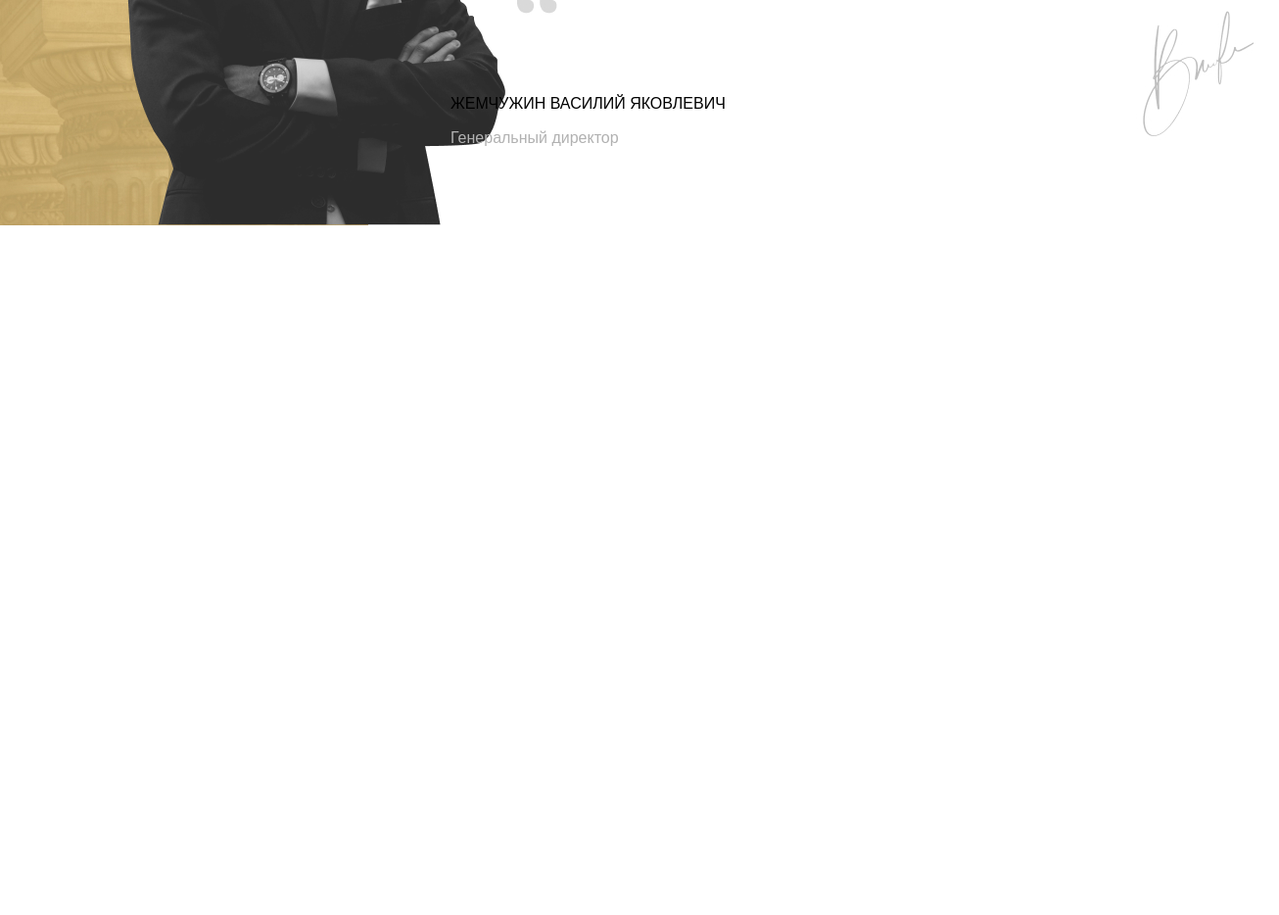
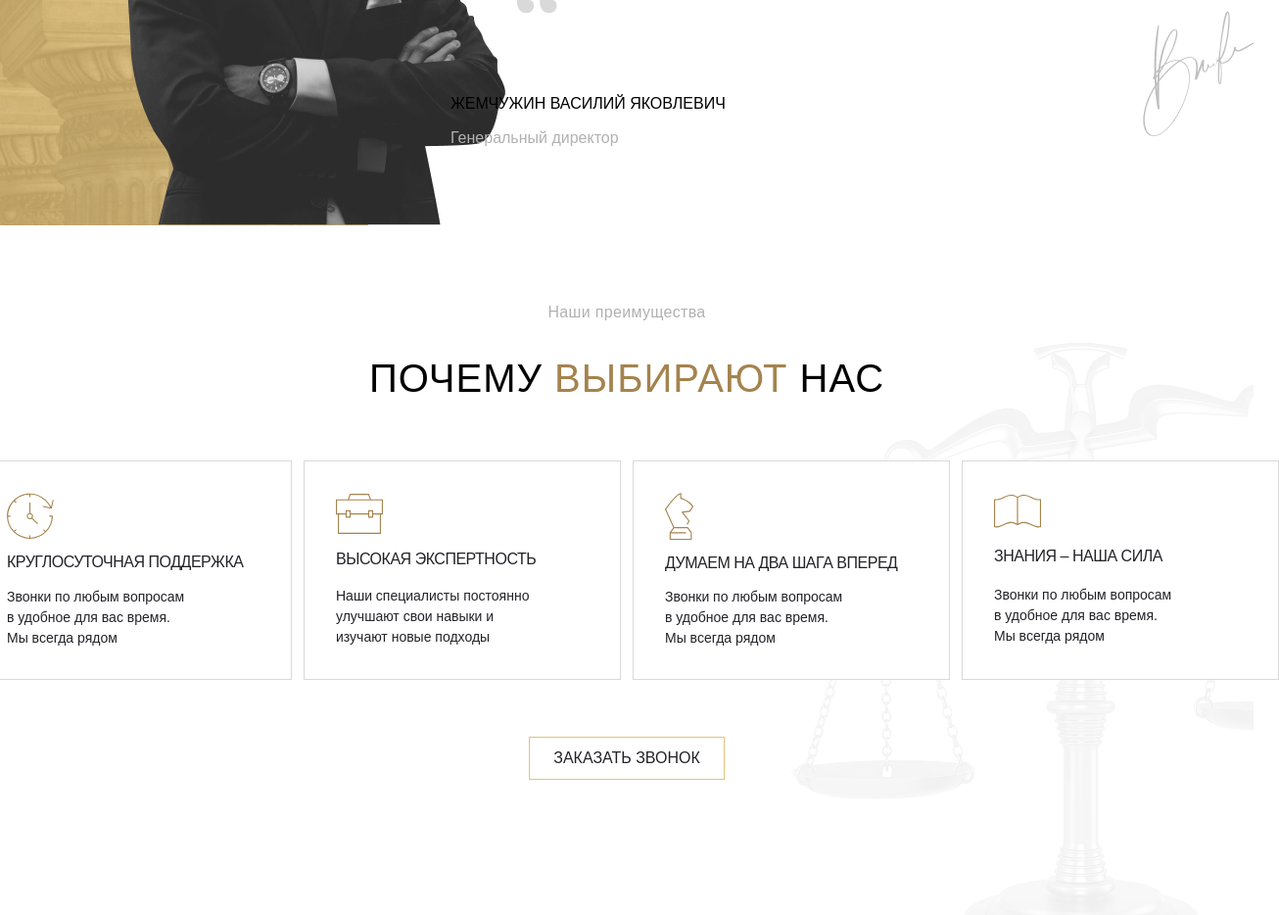
Before and after one commit to katsiarynaYaz/lawyer, a website built with Vite: page index.html in a window 1280 px wide. Shown: the part 1040-1974 px from the top of the page at 98% size, 1306 px wide, since content can reach past the window. Before the commit the page ends 1270 px from the top, so only its background shows below. Built offline with nearby package versions, Linux system fonts and the light colour scheme.

Commit message:
made section with advantages

```diff
--- a/index.html
+++ b/index.html
@@ -91,6 +91,52 @@
             </hgroup>
           </div>
         </section>
+
+        <section class="advantages-lawyer">
+          <hgroup>
+            <p class="muted-text">Наши преимущества</p>
+            <h2>Почему <span class="accent-title">выбирают</span> нас</h2>
+          </hgroup>
+
+          <div class="wrapper-blocks">
+            <div class="advantage-block1">
+              <img
+                src="/advantages/support.svg"
+                alt="Круглосуточная поддержка"
+              />
+              <h3 class="advantage-title">Круглосуточная поддержка</h3>
+              <p class="about-advantage">
+                Звонки по любым вопросам в удобное для вас время.<br />Мы всегда
+                рядом
+              </p>
+            </div>
+            <div class="advantage-block2">
+              <img src="/advantages/expert.svg" alt="Чемодан" />
+              <h3 class="advantage-title">Высокая экспертность</h3>
+              <p class="about-advantage">
+                Наши специалисты постоянно улучшают свои навыки и изучают новые
+                подходы
+              </p>
+            </div>
+            <div class="advantage-block3">
+              <img src="/advantages/looking-ahead.svg" alt="Шахматный конь" />
+              <h3 class="advantage-title">Думаем на два шага вперед</h3>
+              <p class="about-advantage">
+                Звонки по любым вопросам в удобное для вас время.<br />Мы всегда
+                рядом
+              </p>
+            </div>
+            <div class="advantage-block4">
+              <img src="/advantages/knowledge.svg" alt="Книжка" />
+              <h3 class="advantage-title">Знания – наша сила</h3>
+              <p class="about-advantage">
+                Звонки по любым вопросам в удобное для вас время.<br />Мы всегда
+                рядом
+              </p>
+            </div>
+          </div>
+          <button class="button-call" type="button">Заказать звонок</button>
+        </section>
       </main>
     </div>
   </body>
--- /dev/null
+++ b/src/styles/advantages.css
@@ -0,0 +1,58 @@
+.advantages-lawyer {
+  min-height: 624px;
+  height: 100%;
+  background-image: url("/advantages/background.png");
+  background-repeat: no-repeat;
+  background-position: bottom right;
+  position: relative;
+}
+
+.wrapper-blocks {
+  display: grid;
+  grid-template-columns: repeat(4, 324px);
+  grid-template-rows: 224px;
+  gap: 12px;
+  justify-content: center;
+  align-items: center;
+}
+
+div [class^="advantage-block"] {
+  border: 1px solid var(--border);
+  height: 100%;
+  display: flex;
+  flex-direction: column;
+  flex-wrap: wrap;
+  align-items: flex-start;
+  justify-content: space-around;
+  box-sizing: border-box;
+  padding: 24px 32px;
+  background-color: var(--white);
+}
+
+.advantage-title {
+  font-size: 16px;
+  text-transform: uppercase;
+  color: var(--black);
+  letter-spacing: -0.03em;
+}
+
+.about-advantage {
+  font-size: 14px;
+  line-height: 150%;
+  font-weight: 300;
+  max-width: unset;
+  color: var(--black);
+  text-wrap: balance;
+}
+
+.advantages-lawyer h2 {
+    margin-bottom: 58px;
+}
+
+.advantages-lawyer .button-call {
+  display: block;
+  margin-left: auto;
+  margin-right: auto;
+  margin-top: 58px;
+  cursor: pointer;
+}
--- a/src/styles/global.css
+++ b/src/styles/global.css
@@ -4,6 +4,8 @@
 */
 @import url(normalize.css);
 @import url(word-of-leader.css);
+@import url(advantages.css);
+@import url(reusable.css);
 
 :root {
   font-family: Montserrat, Arial, sans-serif;
@@ -12,6 +14,8 @@
   --light-yellow: rgba(227, 195, 122, 1);
   --dark-yellow: rgba(164, 131, 78, 1);
   --muted: rgba(177, 177, 177, 1);
+  --border: rgba(217, 217, 217, 1);
+  --black: rgba(35, 34, 40, 1);
 }
 
 body {
@@ -53,7 +57,7 @@ header a {
   text-decoration: none;
 }
 
-header a:hover {
+header a:hover:not(.phone) {
   color: var(--light-yellow);
   padding-bottom: 28px;
   border-bottom: 2px solid var(--light-yellow);
@@ -61,6 +65,7 @@ header a:hover {
 
 .phone {
   color: var(--light-yellow);
+  cursor: pointer;
 }
 
 .content-hero {
@@ -111,12 +116,13 @@ h1 {
   gap: 8px;
 }
 
-.button-call {
+.tel-button .button-call {
   width: 200px;
   height: 44px;
   border: 1px solid var(--light-yellow);
   text-transform: uppercase;
   color: var(--white);
+  cursor: pointer;
 }
 
 .info-block {
--- /dev/null
+++ b/src/styles/reusable.css
@@ -0,0 +1,53 @@
+.line-with-text {
+  position: relative;
+  display: inline-block;
+  padding-left: 52px;
+  color: var(--muted);
+  font-size: 16px;
+  font-weight: 300;
+  margin-bottom: 32px;
+  letter-spacing: 0.02em;
+}
+
+.line-with-text::before {
+  content: "";
+  position: absolute;
+  top: 10px;
+  left: 0;
+  width: 44px;
+  height: 0.5px;
+  background-color: var(--muted);
+}
+
+h2 {
+  text-transform: uppercase;
+  font-size: 40px;
+  line-height: 52px;
+  margin-bottom: 40px;
+  letter-spacing: 0.025em;
+  text-align: center;
+}
+
+.accent-title {
+  color: var(--dark-yellow);
+}
+
+.muted-text {
+  color: var(--muted);
+  font-size: 16px;
+  font-weight: 300;
+  margin-bottom: 32px;
+  letter-spacing: 0.02em;
+  text-align: center;
+  margin-top: 80px;
+}
+
+
+.button-call {
+  width: 200px;
+  height: 44px;
+  border: 1px solid var(--light-yellow);
+  text-transform: uppercase;
+  color: var(--black);
+
+}
```
Also changed, not shown: public/advantages/background.png (added), public/advantages/expert.svg (added), public/advantages/knowledge.svg (added), public/advantages/looking-ahead.svg (added), public/advantages/support.svg (added).
